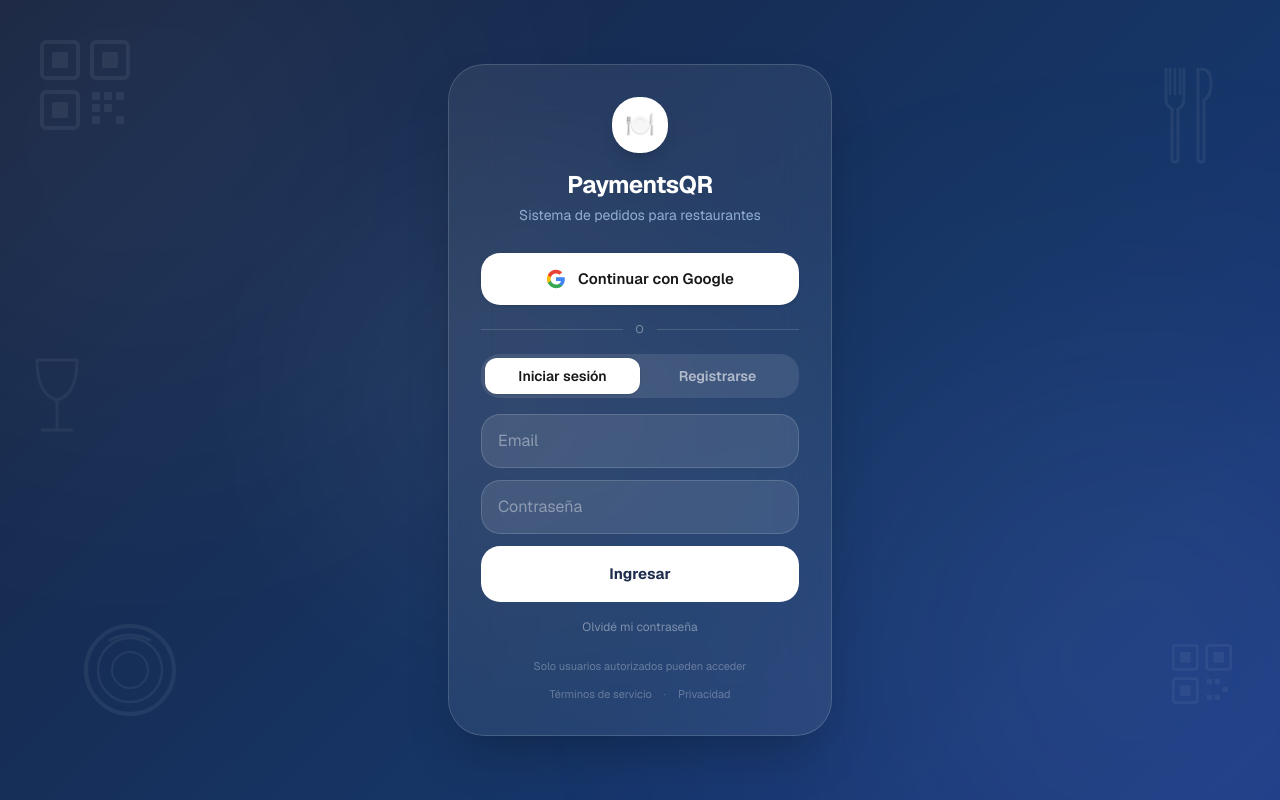
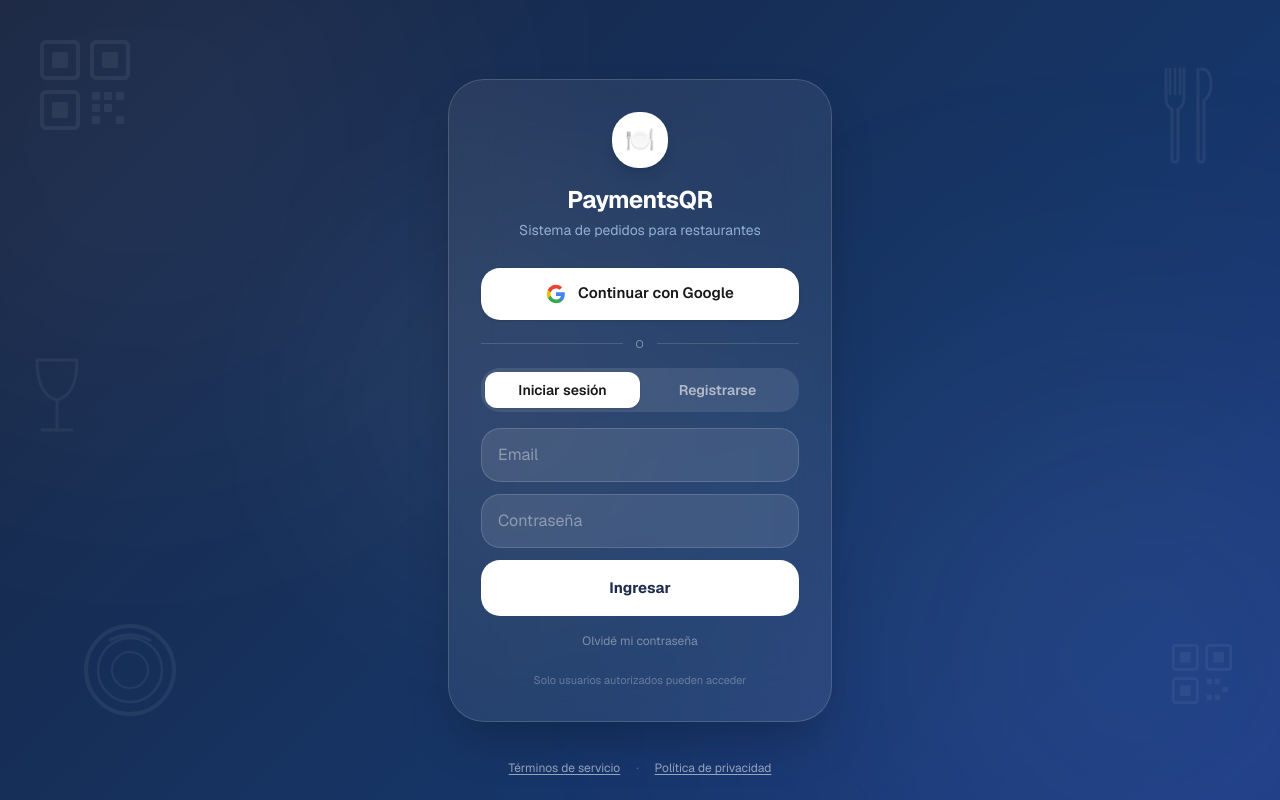
Before and after one commit to cosmosgigante/PaymentsQR, a Next.js app: page / in a window 1280 px wide. Built offline with nearby package versions, Linux system fonts and the light colour scheme.

Commit message:
fix: footer legal visible fuera de la card con mejor contraste

```diff
--- a/src/app/page.tsx
+++ b/src/app/page.tsx
@@ -231,17 +231,18 @@
         <p className="text-white/30 text-[11px] text-center mt-5">
           Solo usuarios autorizados pueden acceder
         </p>
+      </motion.div>
 
-        <div className="flex items-center justify-center gap-3 mt-3">
-          <a href="/terminos" className="text-white/30 hover:text-white/60 text-[11px] transition-colors">
-            Términos de servicio
-          </a>
-          <span className="text-white/20 text-[11px]">·</span>
-          <a href="/privacidad" className="text-white/30 hover:text-white/60 text-[11px] transition-colors">
-            Privacidad
-          </a>
-        </div>
-      </motion.div>
+      {/* Footer legal — fuera de la card para que siempre sea visible */}
+      <div className="absolute bottom-6 left-0 right-0 flex items-center justify-center gap-4">
+        <a href="/terminos" className="text-white/55 hover:text-white/90 text-xs transition-colors underline underline-offset-2">
+          Términos de servicio
+        </a>
+        <span className="text-white/30 text-xs">·</span>
+        <a href="/privacidad" className="text-white/55 hover:text-white/90 text-xs transition-colors underline underline-offset-2">
+          Política de privacidad
+        </a>
+      </div>
     </div>
   );
 }
```
